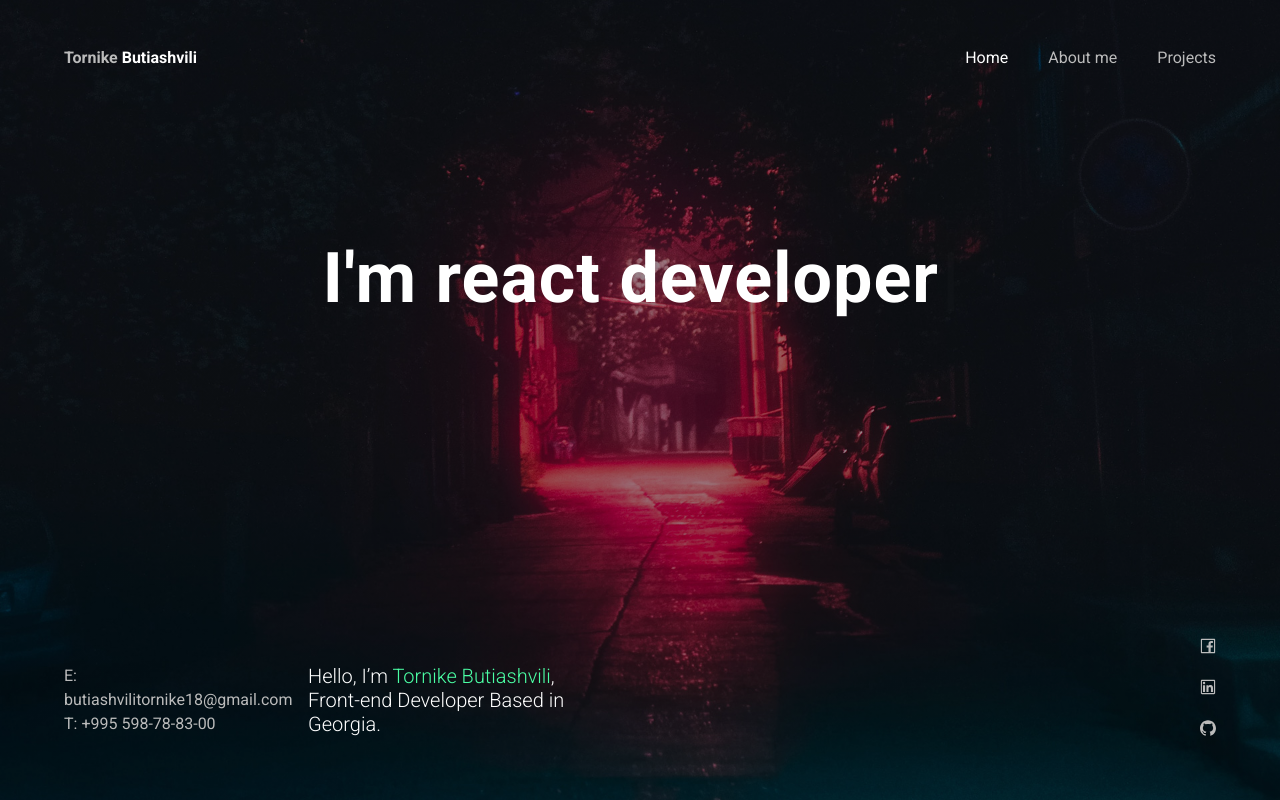
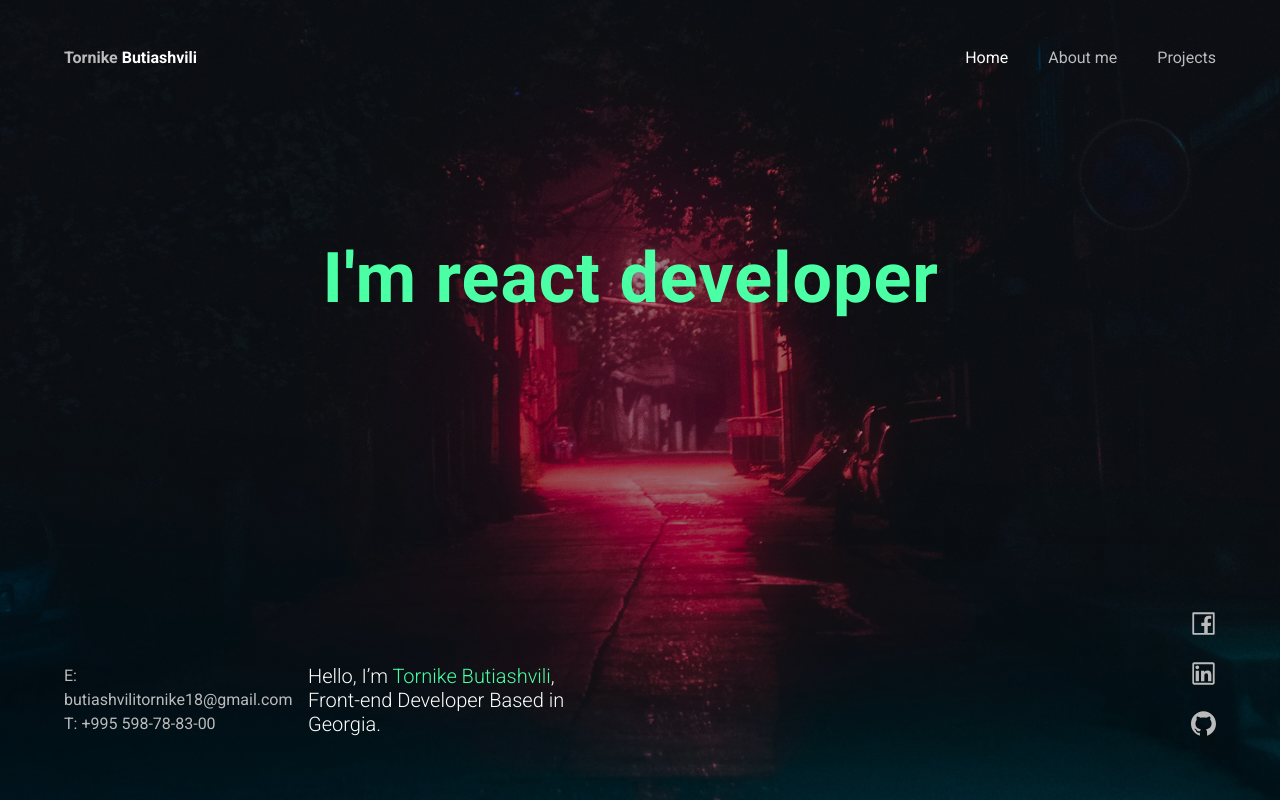
Before and after one commit to tornike2002/Portfolio, a React (Vite) app: page / in a window 1280 px wide. Built offline with nearby package versions, Linux system fonts and the light colour scheme.

Commit message:
changed color of typewriter

```diff
--- a/src/components/footer/Footer.tsx
+++ b/src/components/footer/Footer.tsx
@@ -61,5 +61,6 @@ const IconsWrapper = styled.div`
     flex-direction: column;
     align-items: center;
     gap: 25px;
+    font-size: 25px;
   }
 `;
--- a/src/components/title/MainTitle.tsx
+++ b/src/components/title/MainTitle.tsx
@@ -26,7 +26,7 @@ const MainTitle: React.FC = () => {
 export default MainTitle;
 
 const MainTitleCenter = styled.h1`
-  color: #fff;
+  color: #4bffa5;
   font-family: "Roboto", sans-serif;
   span {
     font-size: 70px;
```
